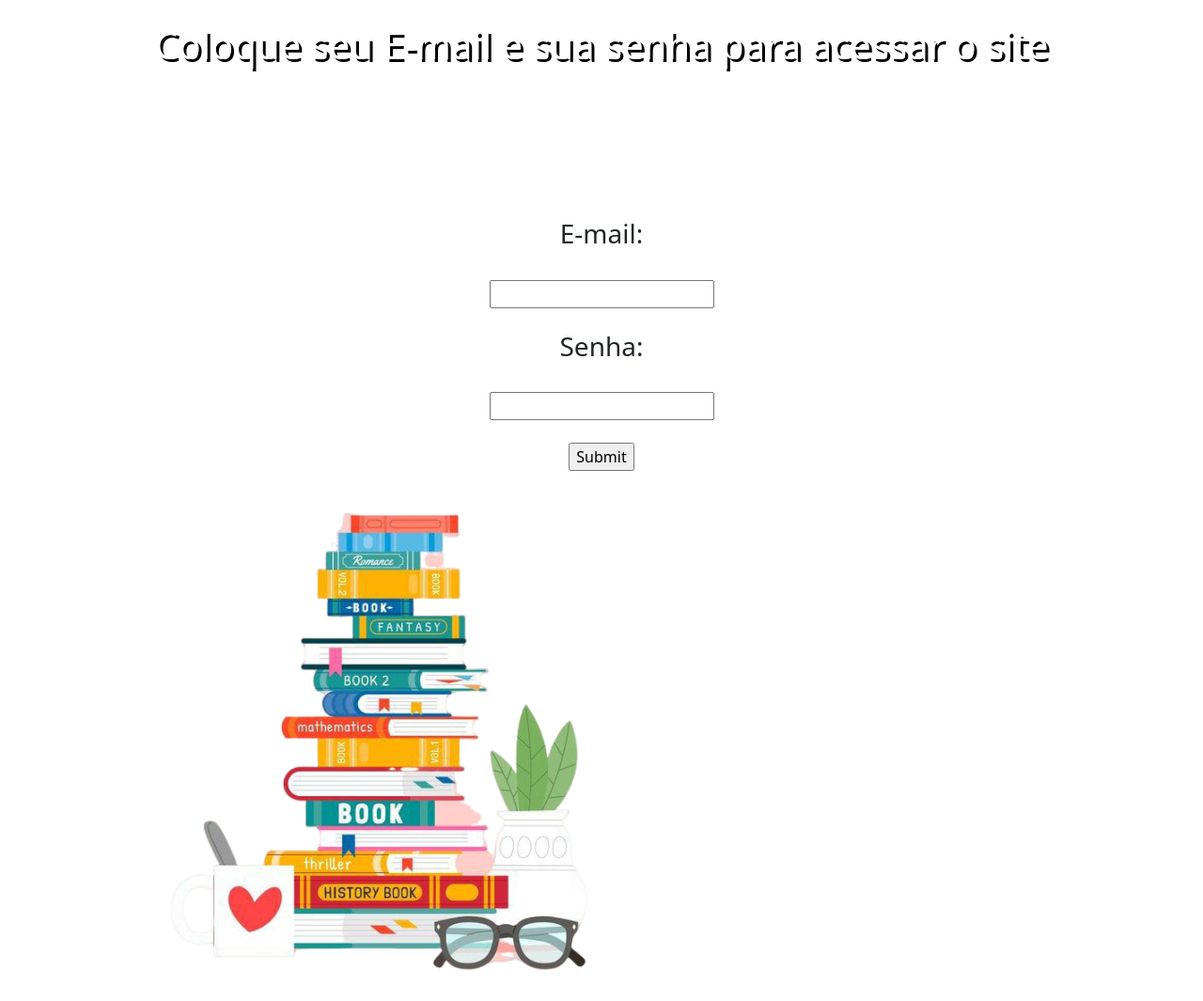
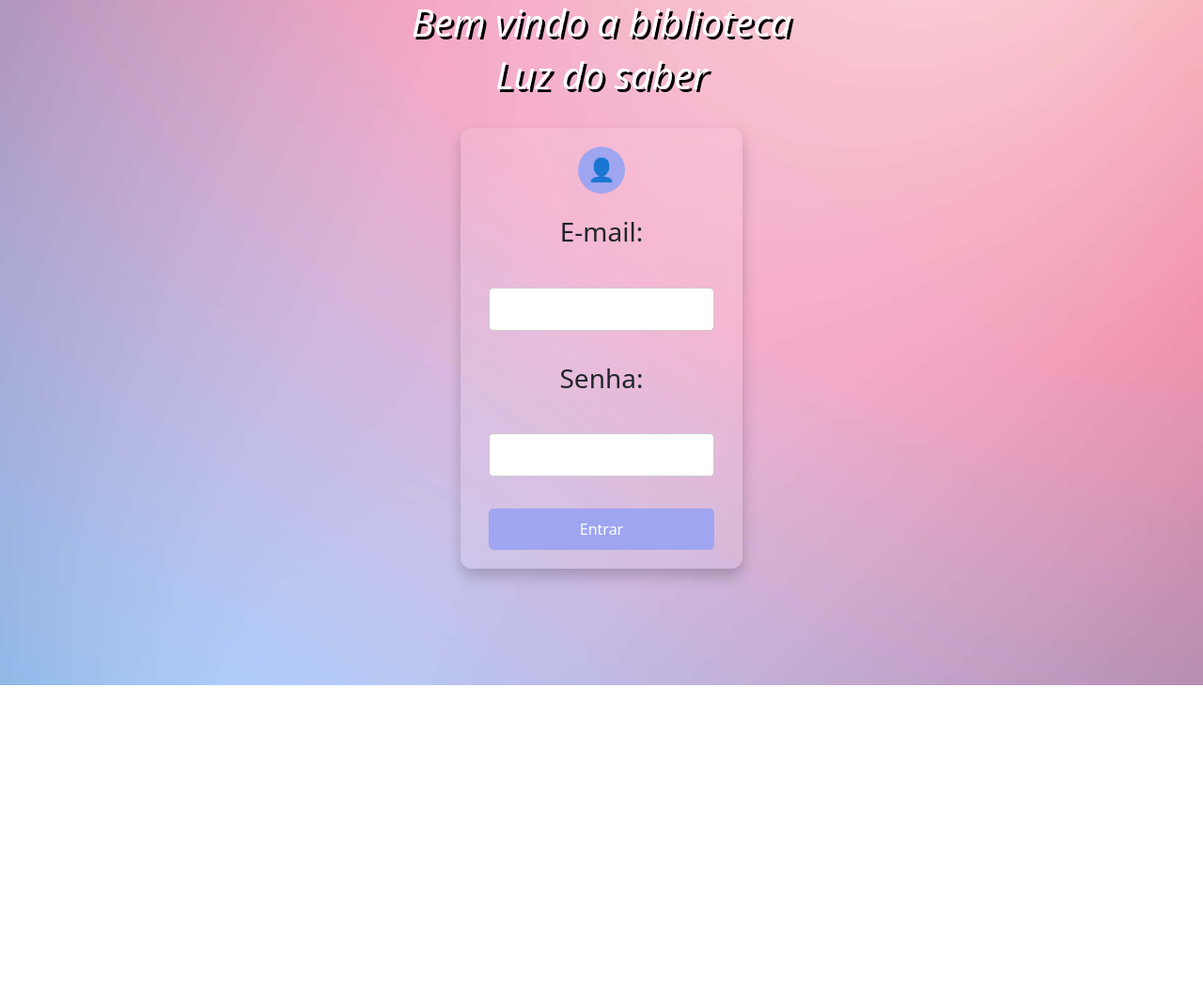
Before and after one commit to F3lip3007/projeto, a PHP site: page / in a window 1280 px wide. Shown: the whole page at 94% size. After the commit the page ends 729 px from the top, so only its background shows below. Run offline with PHP 8.4, Linux system fonts and the light colour scheme.

Commit message:
julia e yasmin
css do cadastro e imagem de fundo

```diff
--- a/public/autor.php
+++ b/public/autor.php
@@ -31,6 +31,5 @@ require_once "../controle/verificalogado.php";
 
     </form>
 
-
 </body>
 </head>
--- a/public/css/estilo.css
+++ b/public/css/estilo.css
@@ -18,11 +18,15 @@ a:hover {
     border-color: white;
 }
 
-body {
-    background-color: #ffffff;
+body { /* Imagem colorida de fundo */
     text-align: center;
+    background-image: url('../assets/fundo.jpg');
+    background-size: cover; /* Ajusta a imagem para cobrir toda a área */
+    background-position: center; /* Centraliza a imagem */
+    background-repeat: no-repeat; /* Impede que a imagem se repita */
+}
 
-}
+
 
 .letra {
     color: rgb(0, 0, 0);
@@ -33,13 +37,7 @@ body {
 
 }
 
-.imagemesquerda {
-    float: left; /* A imagem flutua para a esquerda */
-    margin-right: 15px; /* Adiciona um espaço entre a imagem e o texto */
-    width: 800px; /* Ajusta a largura da imagem */
 
-
-}
 /* vai ser mudado com java */
 td{
     border-width: 1px;
@@ -120,9 +118,72 @@ a{
     color: white;
   }
 
-.fundo{
-  background-image: url('../public/assets/fundo.jpg');
-  background-size: cover; /* Faz com que a imagem cubra todo o elemento */
-  background-repeat: no-repeat;
+  .login-container {
+    display: flex;
+    justify-content: center;
+    align-items: center;
+   width: 100%;
+}
 
-}
+  .login-box {
+    background: rgba(255, 255, 255, 0.1);  /*FUNDO TRANSLUCIDO */
+    border-radius: 12px;
+    padding: 20px 30px;
+    box-shadow: 0 8px 15px rgba(0,0,0,0.2);
+    text-align: center;
+    width: 300px;
+    backdrop-filter: blur(10px); /*efeito de vidro fosco */
+
+  }
+
+  .user-icon {
+    background: #9fa5f1;
+    width: 50px;
+    height: 50px;
+    border-radius: 50%;
+    margin: 0 auto 20px;
+    display: flex;
+    justify-content: center;
+    align-items: center;
+  }
+
+  .user-icon::before {
+   content: "👤";
+   font-family: "Glyphicons Halflings";
+   font-size: 24px;
+   color: white;
+  }
+
+    .input-field {
+        width: 100%;
+        padding: 10px;
+        margin: 10px 0;
+        border: 1px solid #ccc;
+        border-radius: 5px;
+        font-size: 16px;
+      }
+
+      .login-button {
+        background-color: #9fa5f1;
+        color: white;
+        padding: 10px;
+        border: none;
+        border-radius: 5px;
+        font-size: 16px;
+        cursor: pointer;
+        width: 100%;
+      }
+
+      .options a {
+        text-decoration: none;
+        color: black;
+      }
+
+      .login-button:hover {
+        background-color: #7b7b7b;
+      }
+
+    .titulobv {
+      text-align: center;
+      font-style: italic;
+    }
--- a/public/index.php
+++ b/public/index.php
@@ -19,27 +19,25 @@ if (isset($_SESSION['logado'])){
 
 <head>
 <body>
-
+    <h1 class= titulobv>Bem vindo a biblioteca<h1>
+    <h1 class= titulobv>Luz do saber</h1><br>
+    <div class= "login-container">
+        <div class="login-box">
+            <div class="user-icon"> </div>
 
     <form action="../controle/verificarlogin.php" method="post">
-
-        <br><h1>Coloque seu E-mail e sua senha para acessar o site</h1> <br>
 
         <div class="login">
 
         <h3>E-mail:</h3> <br>
-        <input type = "text"name="email"> <br><br>
+        <input type = "text"name="email" class="input-field"> <br><br>
 
         <h3>Senha: </h3> <br>
-        <input type = "password"name="senha"> <br><br>
+        <input type = "password"name="senha" class="input-field"> <br><br>
 
-        <input type="submit">
+        <input type="submit" value="Entrar" class="login-button">
         </div>
 
-        <div class="imagemesquerda">
-
-            <img src = "../public/assets/foto.png">
-        </div>
         <php>
 
     </form>
```
Also changed, not shown: public/assets/foto.png (deleted), public/css/fundo.jpg (deleted).
